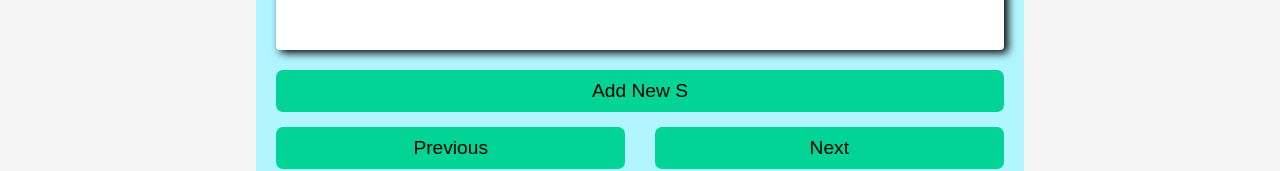
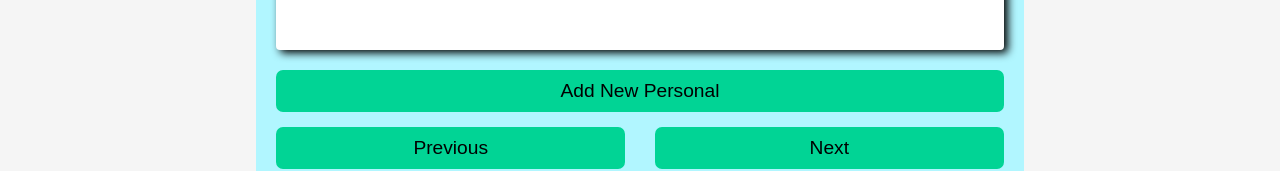
Before and after one commit to PaperOrb/cv-project, a React (Create React App) app: page / in a window 1280 px wide. Shown: the part 425-596 px from the top of the page. Built offline with nearby package versions, Linux system fonts and the light colour scheme.

Commit message:
Fix text on add new button

```diff
--- a/src/App.js
+++ b/src/App.js
@@ -14,6 +14,7 @@ function App() {
   const [currentComponentIndex, setCurrentComponentIndex] = useState(() => 0);
   const [componentsArr, saveComponentsArr] = useState([{}, {}, {}]); // persists the personal, education, and experience states upon umount
   const sections = [Personal, Education, Experience];
+  const sectionsStrings = ["Personal", "Education", "Experience"];
   let CurrentComponent = sections[currentComponentIndex];
 
   let handleClick = (event) => {
@@ -52,7 +53,7 @@ function App() {
             saveComponentsArr={saveComponentsArr}
             currentComponentIndex={currentComponentIndex}
           />
-          <ResumeButtons sections={"sections.toString.toLowerCase()"} handleClick={handleClick} />
+          <ResumeButtons sectionTitle={sectionsStrings[currentComponentIndex]} handleClick={handleClick} />
         </form>
       </main>
     </div>
--- a/src/components/ResumeButtons.js
+++ b/src/components/ResumeButtons.js
@@ -1,18 +1,16 @@
 import React from "react";
 
-function ResumeButtons(props) {
+function ResumeButtons({ sectionTitle, handleClick }) {
   return (
     <div>
       <div className="button-container">
-        <button className="btn add-new-btn">
-          Add New {props.sections[0].replace(/\b\w/g, (l) => l.toUpperCase())}
-        </button>
+        <button className="btn add-new-btn">Add New {sectionTitle.replace(/\b\w/g, (l) => l.toUpperCase())}</button>
       </div>
       <div className="button-container">
-        <button className="btn" name="Previous" onClick={props.handleClick}>
+        <button className="btn" name="Previous" onClick={handleClick}>
           Previous
         </button>
-        <button className="btn" name="Next" onClick={props.handleClick}>
+        <button className="btn" name="Next" onClick={handleClick}>
           Next
         </button>
       </div>
```
